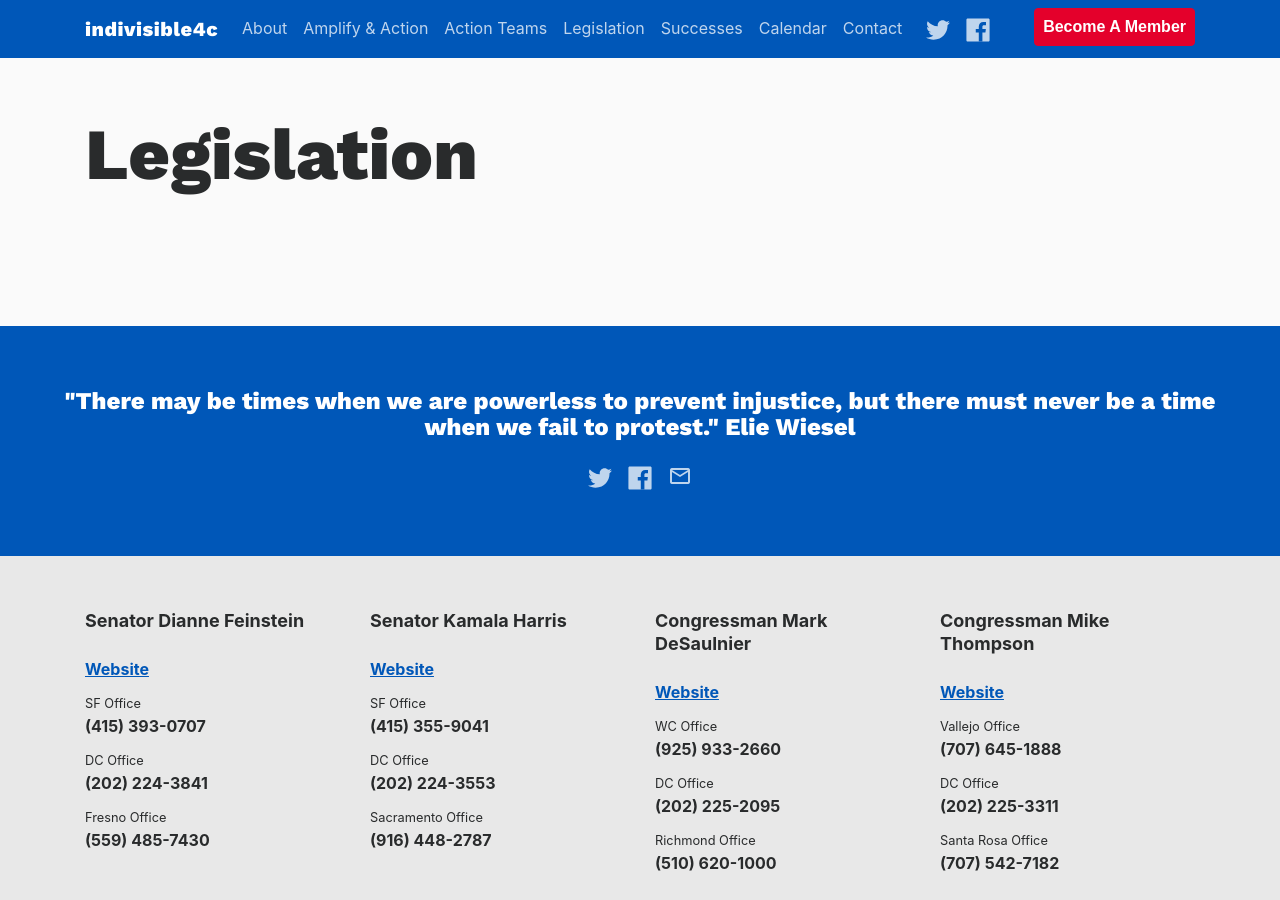
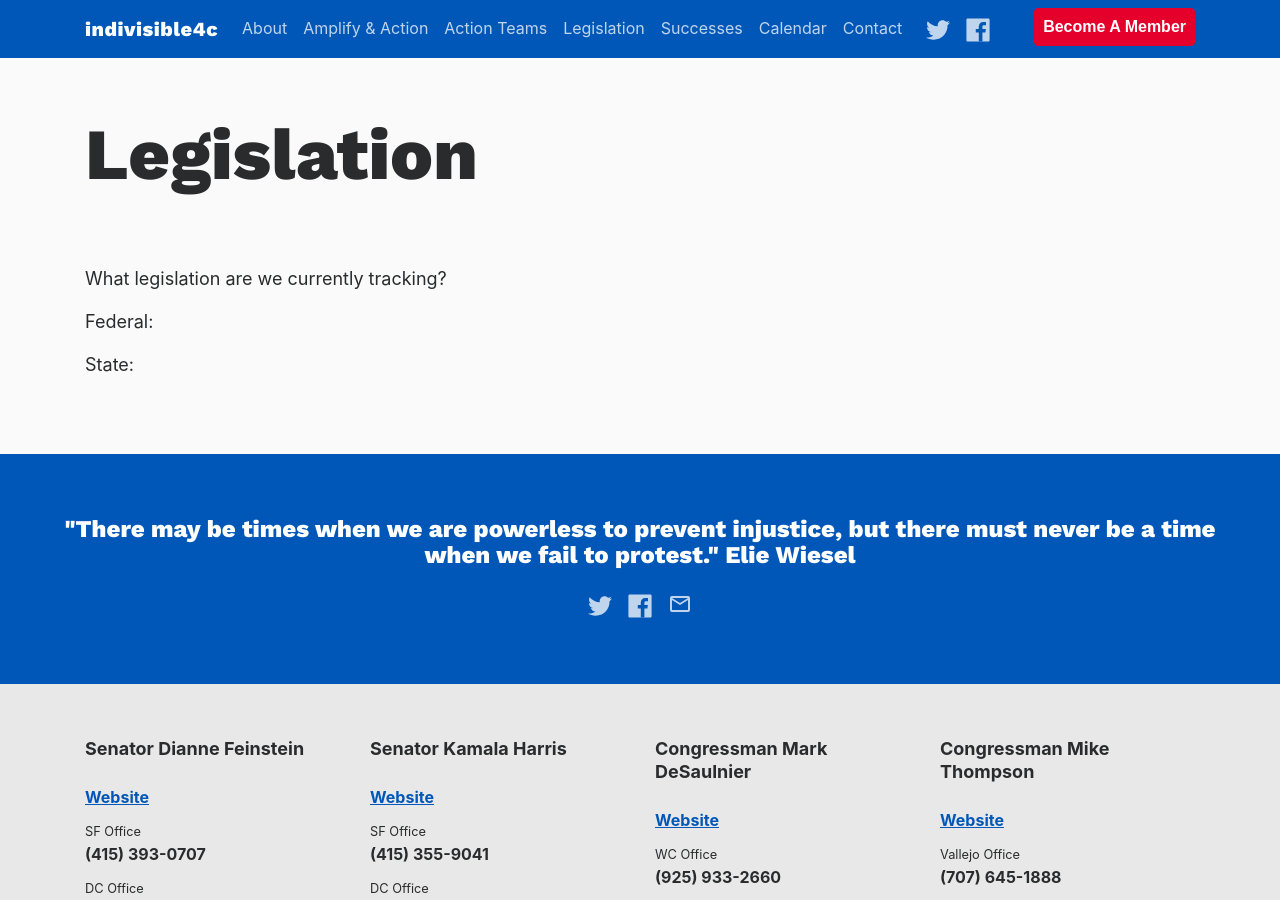
Before and after one commit to IndivisibleTemplate/BasicTemplate, a Jekyll site: the page built from legislation.markdown, in a window 1280 px wide and 900 px high. Built offline with Jekyll 4.4.1, drawn with Linux system fonts in a browser that asks for light colours; nearby versions of some CDN libraries; comment, search, counter and statistics services are not loaded.

Commit message:
Updated Legislation

```diff
--- a/legislation.markdown
+++ b/legislation.markdown
@@ -3,3 +3,9 @@
 date: 2017-06-19 14:22:00 -07:00
 position: 3
 ---
+
+What legislation are we currently tracking?
+
+Federal:
+
+State:
```
